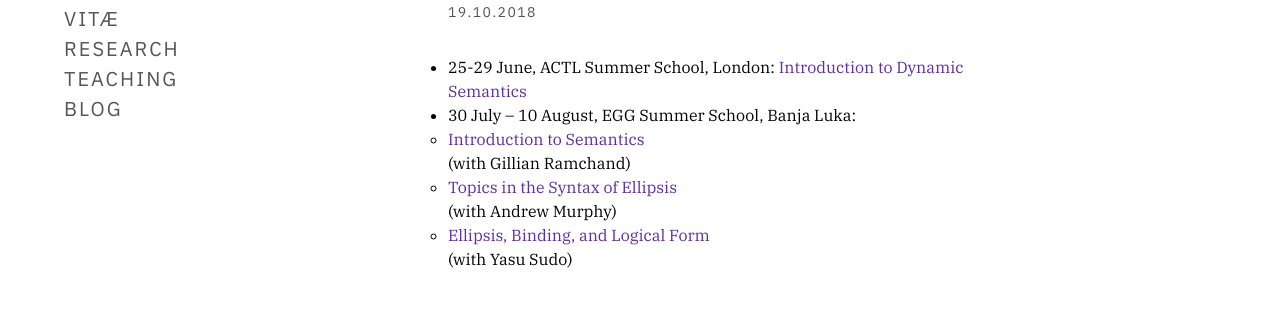
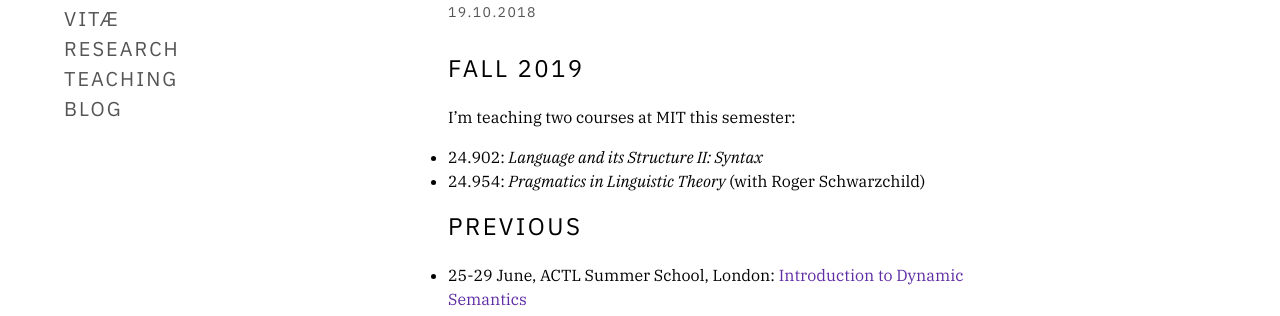
Before and after one commit to patrl/patrl.github.io, a plain HTML site: page teaching/index.html in a window 1280 px wide. Shown: the part 185-501 px from the top of the page. Drawn offline with nearby package versions, Linux system fonts and the light colour scheme.

Commit message:
"Publish."

```diff
--- a/teaching/index.html
+++ b/teaching/index.html
@@ -113,6 +113,16 @@
 
 </span>
 <article class="mt4">
+<section id="fall-2019" class="level2">
+<h2>Fall 2019</h2>
+<p>I’m teaching two courses at MIT this semester:</p>
+<ul>
+<li>24.902: <em>Language and its Structure II: Syntax</em></li>
+<li>24.954: <em>Pragmatics in Linguistic Theory</em> (with Roger Schwarzchild)</li>
+</ul>
+</section>
+<section id="previous" class="level2">
+<h2>Previous</h2>
 <ul>
 <li><p>25-29 June, ACTL Summer School, London: <a href="../teaching/actl2018.html">Introduction to Dynamic Semantics</a></p></li>
 <li><p>30 July – 10 August, EGG Summer School, Banja Luka:</p>
@@ -125,6 +135,7 @@
 (with Yasu Sudo)</li>
 </ul></li>
 </ul>
+</section>
 </article>
 
             </div>
```
